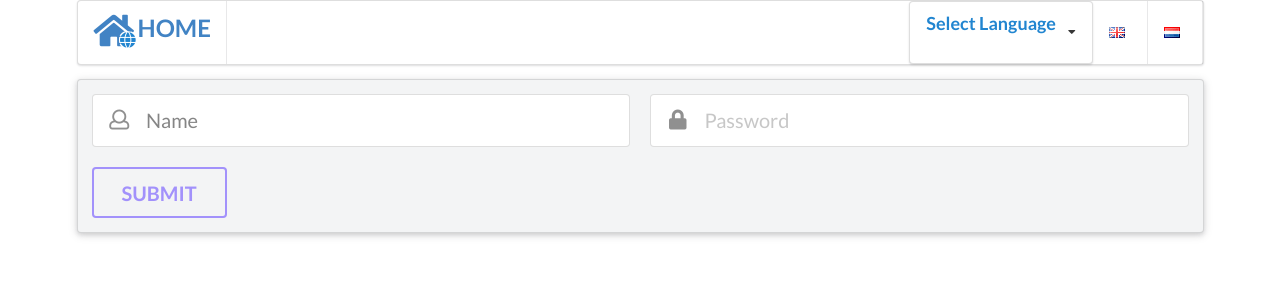
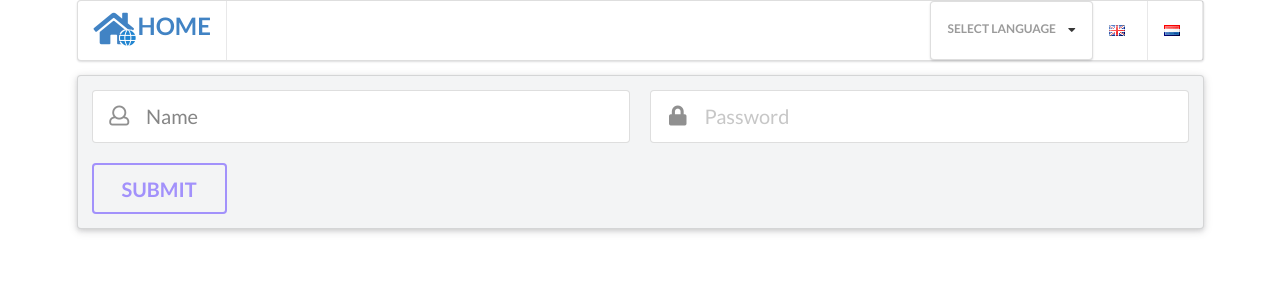
Before and after one commit to tom2kota/international-form-react-context, a React (Create React App) app: page / in a window 1280 px wide. Shown: the top 300 px of the page. Built offline with nearby package versions, Linux system fonts and the light colour scheme.

Commit message:
Update App.js

```diff
--- a/src/components/App.js
+++ b/src/components/App.js
@@ -34,7 +34,7 @@ class App extends Component {
 
                         <div className="ui compact menu">
                             <div className="ui simple dropdown item">
-                                <div className="ui header blue">Select Language</div>
+                                <span className="ui header sub disabled">Select Language</span>
                                 <i className="dropdown icon"/>
                                 <div className="menu">
                                     <div className="item" data-value="1"
```
